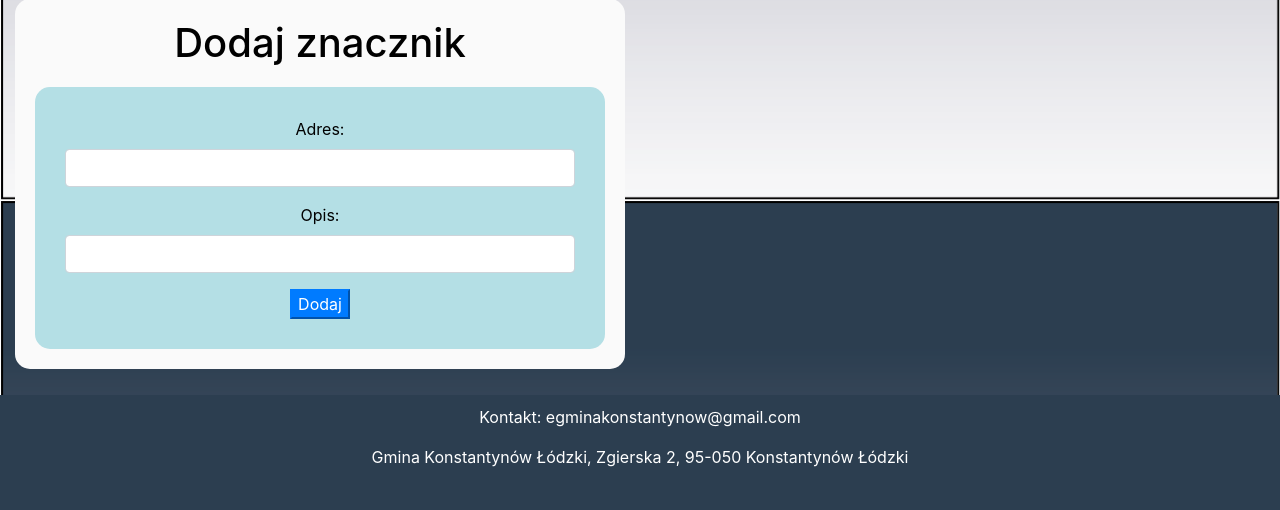
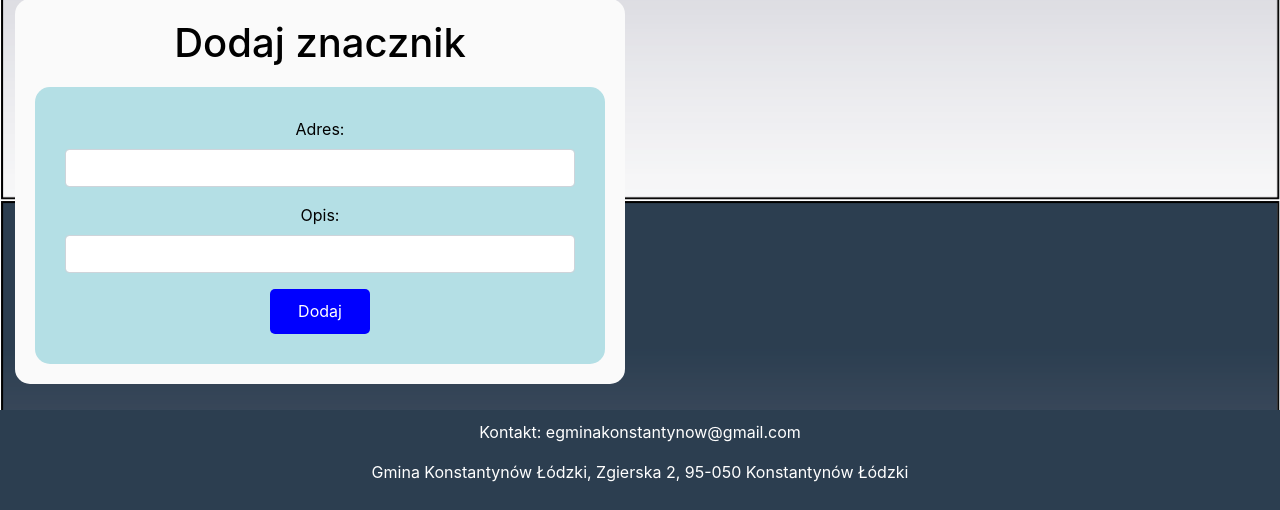
Before and after one commit to PrzemyslawMusial242473/E-Gmina, a Flask app: page /maps in a window 1280 px wide. Shown: the part 1080-1590 px from the top of the page. Before the commit the page ends 1547 px from the top, so only its background shows below. Run offline with Flask 3, Linux system fonts and the light colour scheme; some libraries are stand-ins or nearby versions.

Commit message:
Poprawka jeszcze guzika dodaj

```diff
--- a/Sumatywny/website/templates/maps.html
+++ b/Sumatywny/website/templates/maps.html
@@ -71,7 +71,19 @@
         text-align: center;
         height: 45px;  /* Ta sama wysokość */
     }
-    .btn:hover, .btn-edit:hover, .btn-save:hover {
+    .btn-add {
+        background-color: blue;
+        color: white;
+        padding: 10px 20px;
+        border: none;
+        border-radius: 5px;
+        cursor: pointer;
+        font-size: 16px;
+        width: 100px;
+        text-align: center;
+        height: 45px;
+    }
+    .btn:hover, .btn-edit:hover, .btn-save:hover, .btn-add:hover {
         opacity: 0.8;
     }
     .row {
@@ -112,7 +124,7 @@
                             <label for="description">Opis:</label>
                             <input type="text" class="form-control" id="description" name="description">
                         </div>
-                        <button type="submit" class="btn-t btn-primary">Dodaj</button>
+                        <button type="submit" class="btn-add">Dodaj</button>
                     </form>
                 </div>
             </div>
```
